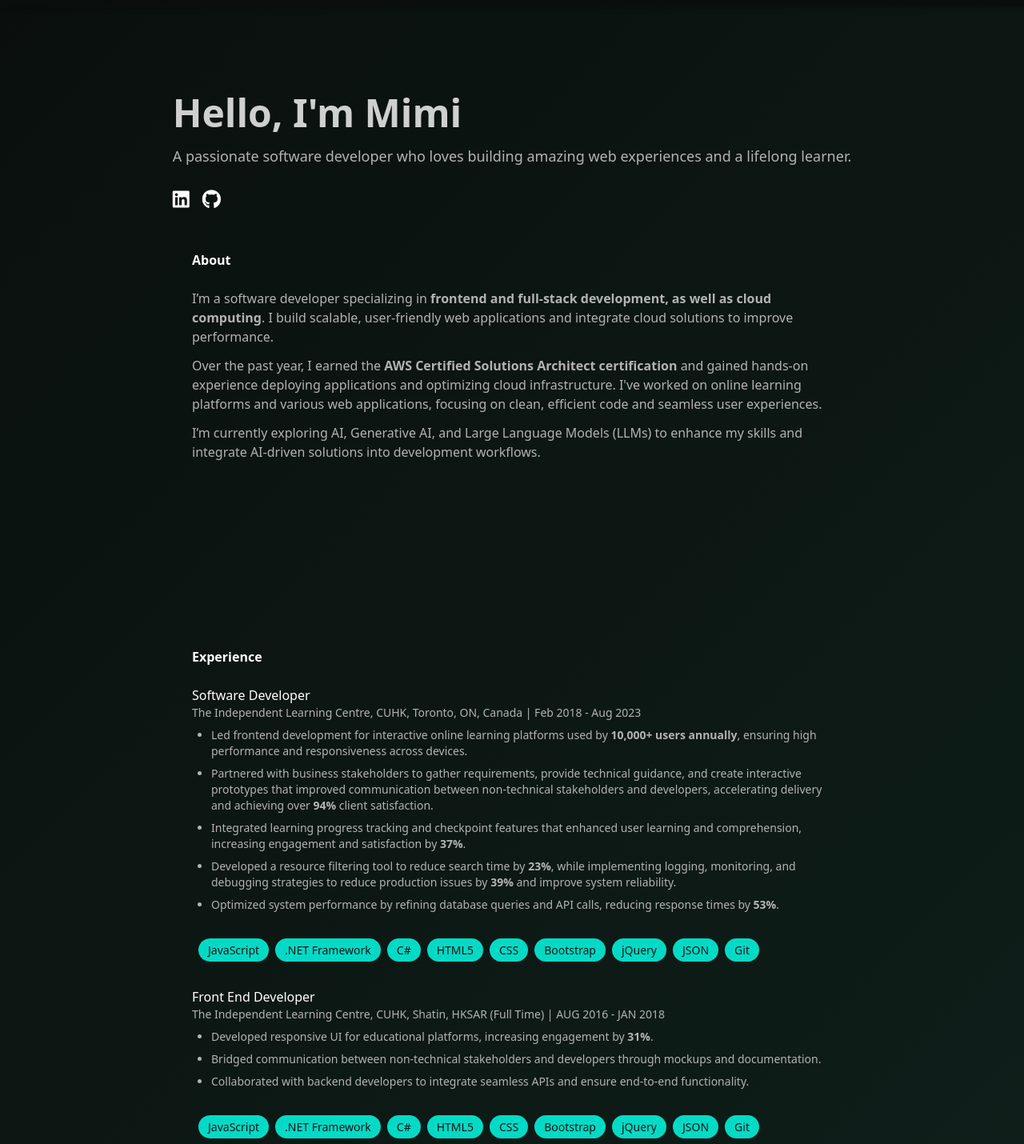
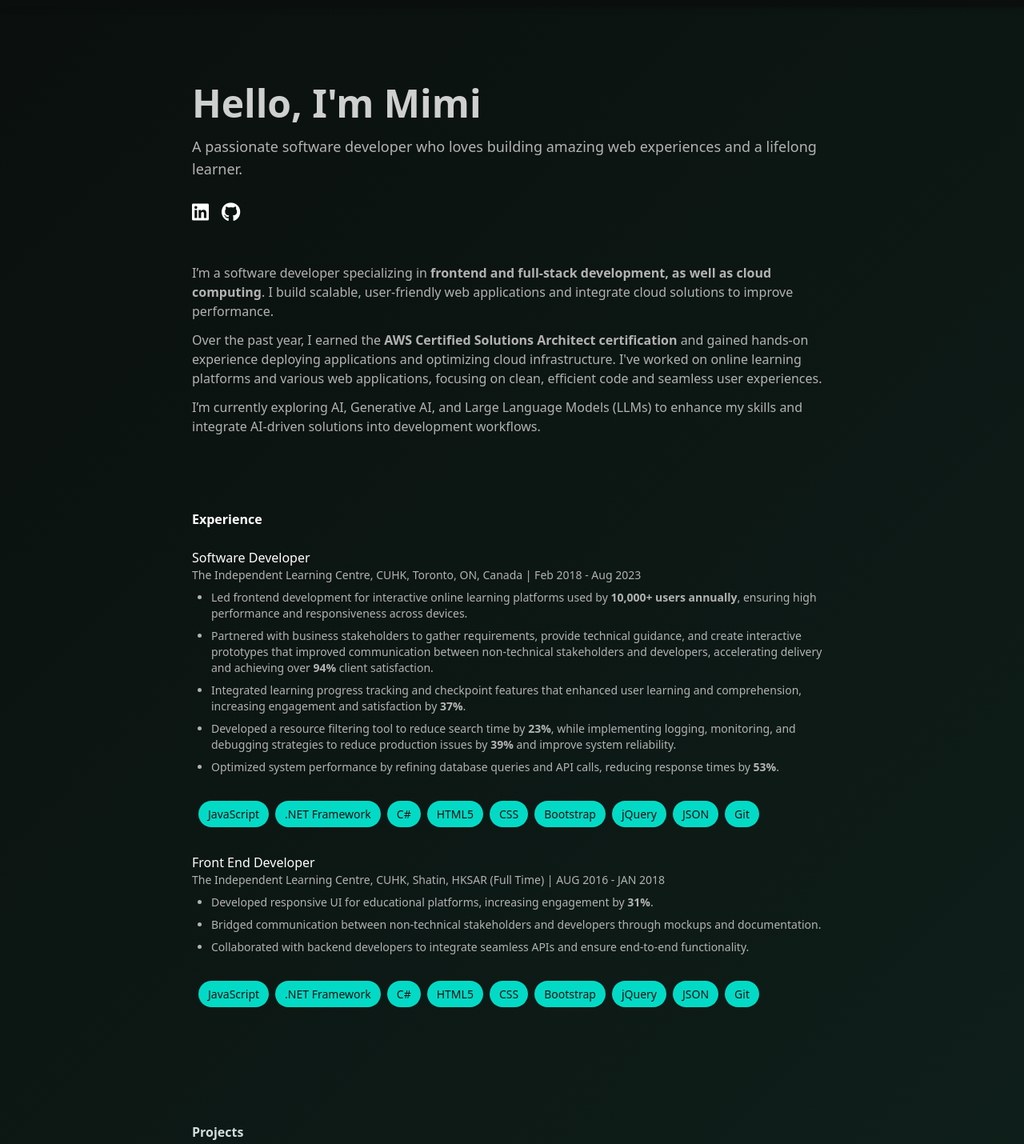
Before and after one commit to mimi030/mimi030.github.io, a plain HTML site: page index.html in a window 1280 px wide. Shown: the part 55-1485 px from the top of the page at 80% size. Drawn offline with nearby package versions, Linux system fonts and the light colour scheme.

Commit message:
Update CSS

```diff
--- a/css/styles.css
+++ b/css/styles.css
@@ -86,6 +86,11 @@ a.btn:hover {
     background-color: var(--hover-color);
 }
 
+/* Sections */
+.section {
+    @apply px-4 py-20;
+}
+
 /* Cards */
 .bg-white {
     background-color: var(--card-bg) !important;
@@ -122,3 +127,6 @@ html {
     box-shadow: 0 4px 10px rgba(3, 218, 198, 0.4);
     transform: scale(1.1);
 }
+.skills-list-item {
+    @apply px-3 py-1 rounded-full bg-gray-200 text-gray-800 text-sm font-medium;
+}
--- a/index.html
+++ b/index.html
@@ -51,24 +51,26 @@
         </nav>
 
         <!-- About Section -->
-    <section id="about" class="text-white h-screen flex flex-col p-4 justify-center items-center">
-        <div class="mt-auto md:mt-4">
+        <section id="about" class="text-white p-4 pt-20 mt-20">
+            <div class="max-w-6xl sm:max-w-4xl md:max-w-4xl sm:px-0 md:px-12 mx-auto">
+                <!-- Introduction -->
+                <div class="text-left">
                     <h1 class="text-5xl font-bold mb-4 opacity-80">Hello, I'm Mimi</h1>
-            <p class="text-lg mb-6 text-gray-600 text-left">A passionate software developer who loves building amazing web experiences and a lifelong learner.</p>
+                    <p class="text-lg mb-6 text-gray-600">A passionate software developer who loves building amazing web experiences and a lifelong learner.</p>
 
+                    <!-- Social Media Links -->
                     <div class="flex space-x-4">
-                <a href="https://www.linkedin.com/in/mimiyu101" target="_blank" class="text-2xl">
+                        <a href="https://www.linkedin.com/in/mimiyu101" target="_blank" aria-label="LinkedIn Profile" class="text-2xl hover:text-blue-500">
                             <i class="fab fa-linkedin"></i>
                         </a>
-                <a href="https://github.com/mimi030" target="_blank" class="text-2xl">
+                        <a href="https://github.com/mimi030" target="_blank" aria-label="GitHub Profile" class="text-2xl hover:text-gray-800">
                             <i class="fab fa-github"></i>
                         </a>
                     </div>
                 </div>
 
-        <div class="max-w-6xl sm:max-w-4xl md:max-w-4xl sm:px-0 md:px-12 mx-auto mt-12">
-            <h2 class="text-1xl font-bold text-white">About</h2>
-            <div class="mt-6 text-md text-gray-600">
+                <!-- About Content -->
+                <div class="mt-12 text-md text-gray-600">
                     <p class="my-3">
                         I’m a software developer specializing in <span class="font-semibold">frontend and full-stack development, as well as cloud computing</span>. I build scalable, user-friendly web applications and integrate cloud solutions to improve performance.
                     </p>
@@ -110,15 +112,15 @@
                     <!-- Technologies -->
                     <div class="mt-6">
                         <div class="flex flex-wrap space-x-2 space-y-2">
-                        <span class="ml-2 mt-2 px-3 py-1 rounded-full skill-badge">JavaScript</span>
-                        <span class="px-3 py-1 rounded-full skill-badge">.NET Framework</span>
-                        <span class="px-3 py-1 rounded-full skill-badge">C#</span>
-                        <span class="px-3 py-1 rounded-full skill-badge">HTML5</span>
-                        <span class="px-3 py-1 rounded-full skill-badge">CSS</span>
-                        <span class="px-3 py-1 rounded-full skill-badge">Bootstrap</span>
-                        <span class="px-3 py-1 rounded-full skill-badge">jQuery</span>
-                        <span class="px-3 py-1 rounded-full skill-badge">JSON</span>
-                        <span class="px-3 py-1 rounded-full skill-badge">Git</span>
+                            <span class="ml-2 mt-2 skills-list-item skill-badge">JavaScript</span>
+                            <span class="skills-list-item skill-badge">.NET Framework</span>
+                            <span class="skills-list-item skill-badge">C#</span>
+                            <span class="skills-list-item skill-badge">HTML5</span>
+                            <span class="skills-list-item skill-badge">CSS</span>
+                            <span class="skills-list-item skill-badge">Bootstrap</span>
+                            <span class="skills-list-item skill-badge">jQuery</span>
+                            <span class="skills-list-item skill-badge">JSON</span>
+                            <span class="skills-list-item skill-badge">Git</span>
                         </div>
                     </div>
                 </div>
@@ -141,15 +143,15 @@
                     <!-- Technologies -->
                     <div class="mt-6">
                         <div class="flex flex-wrap space-x-2 space-y-2">
-                        <span class="ml-2 mt-2 px-3 py-1 rounded-full skill-badge">JavaScript</span>
-                        <span class="px-3 py-1 rounded-full skill-badge">.NET Framework</span>
-                        <span class="px-3 py-1 rounded-full skill-badge">C#</span>
-                        <span class="px-3 py-1 rounded-full skill-badge">HTML5</span>
-                        <span class="px-3 py-1 rounded-full skill-badge">CSS</span>
-                        <span class="px-3 py-1 rounded-full skill-badge">Bootstrap</span>
-                        <span class="px-3 py-1 rounded-full skill-badge">jQuery</span>
-                        <span class="px-3 py-1 rounded-full skill-badge">JSON</span>
-                        <span class="px-3 py-1 rounded-full skill-badge">Git</span>
+                            <span class="ml-2 mt-2 skills-list-item skill-badge">JavaScript</span>
+                            <span class="skills-list-item skill-badge">.NET Framework</span>
+                            <span class="skills-list-item skill-badge">C#</span>
+                            <span class="skills-list-item skill-badge">HTML5</span>
+                            <span class="skills-list-item skill-badge">CSS</span>
+                            <span class="skills-list-item skill-badge">Bootstrap</span>
+                            <span class="skills-list-item skill-badge">jQuery</span>
+                            <span class="skills-list-item skill-badge">JSON</span>
+                            <span class="skills-list-item skill-badge">Git</span>
                         </div>
                     </div>
                 </div>
```
Lines whose indentation alone changed are shown as unchanged.
